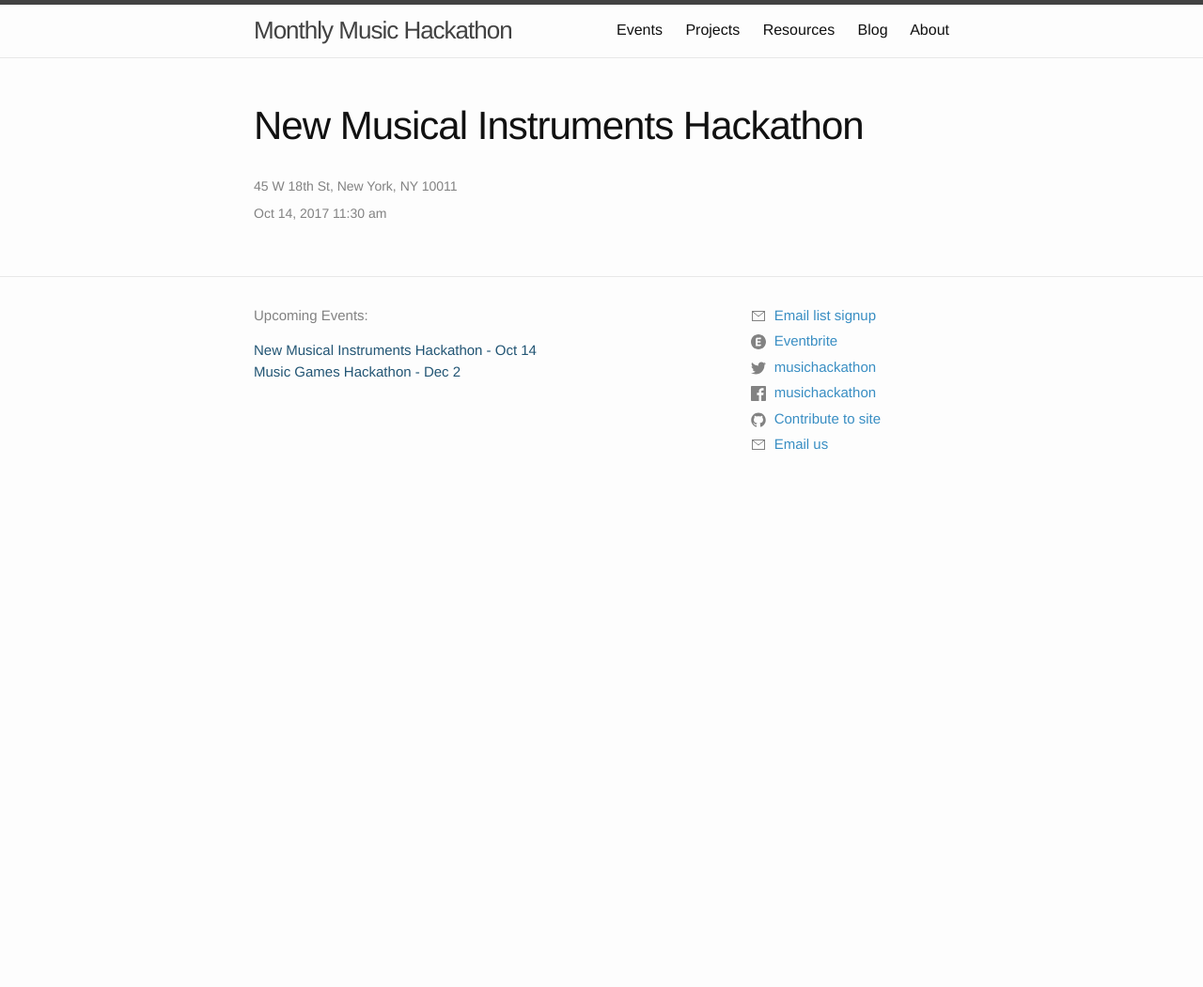
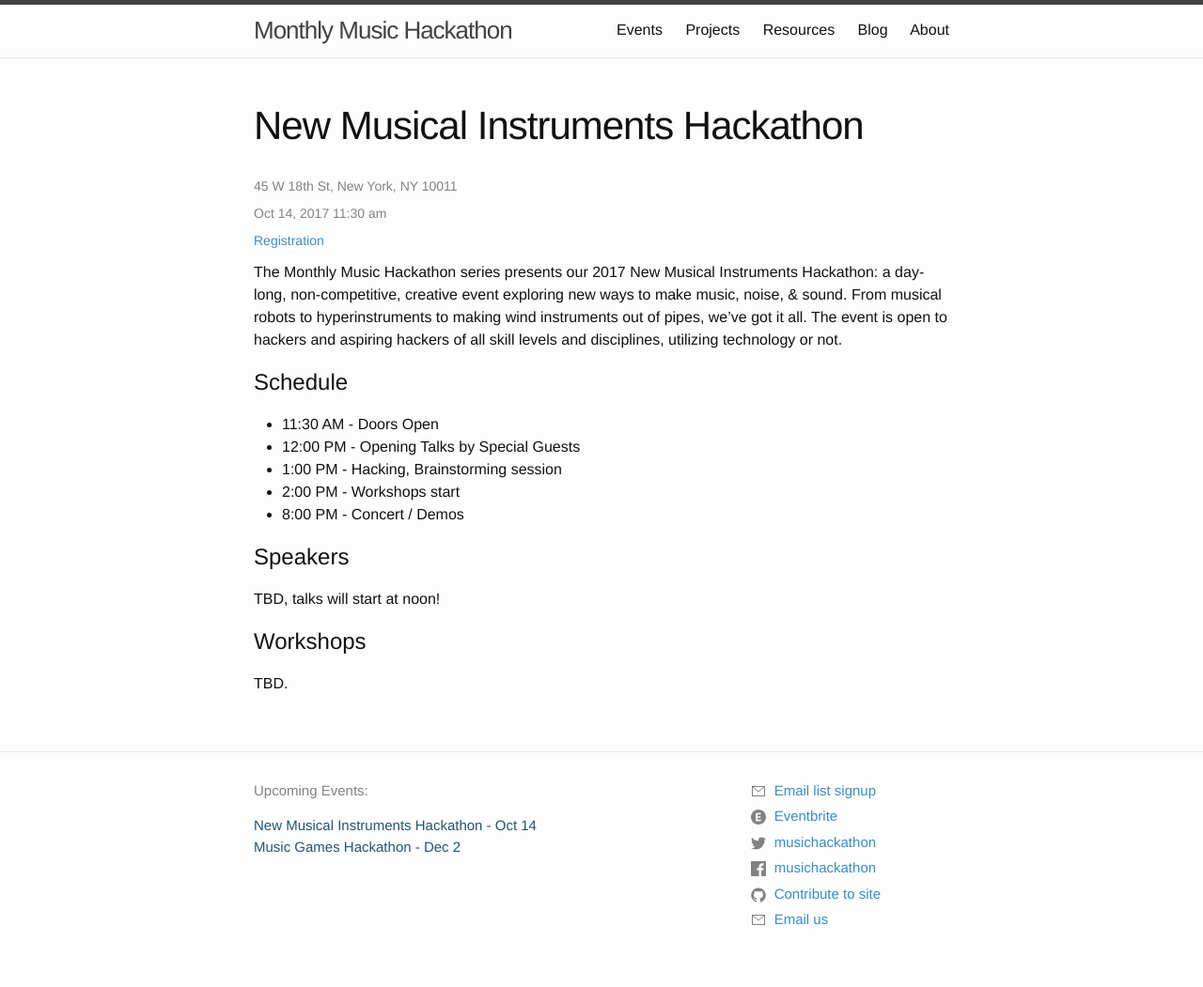
Before and after one commit to musichackathon/mmh_jekyll, a Jekyll site: the page built from _events/2017-10-14.md, in a window 1280 px wide. Shown: the whole page at 94% size. Built offline with Jekyll 4.4.1, drawn with Linux system fonts in a browser that asks for light colours; before the commit the page ends 900 px from its top, so only the background shows below that.

Commit message:
Oct 2017 Hackathon Updates (#72)
* Updated title of New Musical Instruments Hackathon 2017

* Update October 2017 details

* Add RSVP Link

* Add event discription New Musical Instruments

```diff
--- a/_events/2017-10-14.md
+++ b/_events/2017-10-14.md
@@ -1,8 +1,22 @@
 ---
 title: "New Musical Instruments Hackathon"
-description: "Full details coming soon."
+description: "A day-long, non-competitive, creative event exploring new ways to make music, noise, & sound"
 date: 2017-10-14 11:30am
 address: "45 W 18th St, New York, NY 10011"
-rsvp:
+rsvp: "https://www.eventbrite.com/e/new-musical-instruments-hackathon-tickets-36740055495"
 image:
 ---
+The Monthly Music Hackathon series presents our 2017 New Musical Instruments Hackathon:  a day-long, non-competitive, creative event exploring new ways to make music, noise, & sound.  From musical robots to hyperinstruments to making wind instruments out of pipes, we’ve got it all. The event is open to hackers and aspiring hackers of all skill levels and disciplines, utilizing technology or not.
+
+# Schedule
+- 11:30 AM - Doors Open
+- 12:00 PM - Opening Talks by Special Guests
+- 1:00 PM - Hacking, Brainstorming session
+- 2:00 PM - Workshops start
+- 8:00 PM - Concert / Demos
+
+# Speakers
+TBD, talks will start at noon!
+
+# Workshops
+TBD.
```
